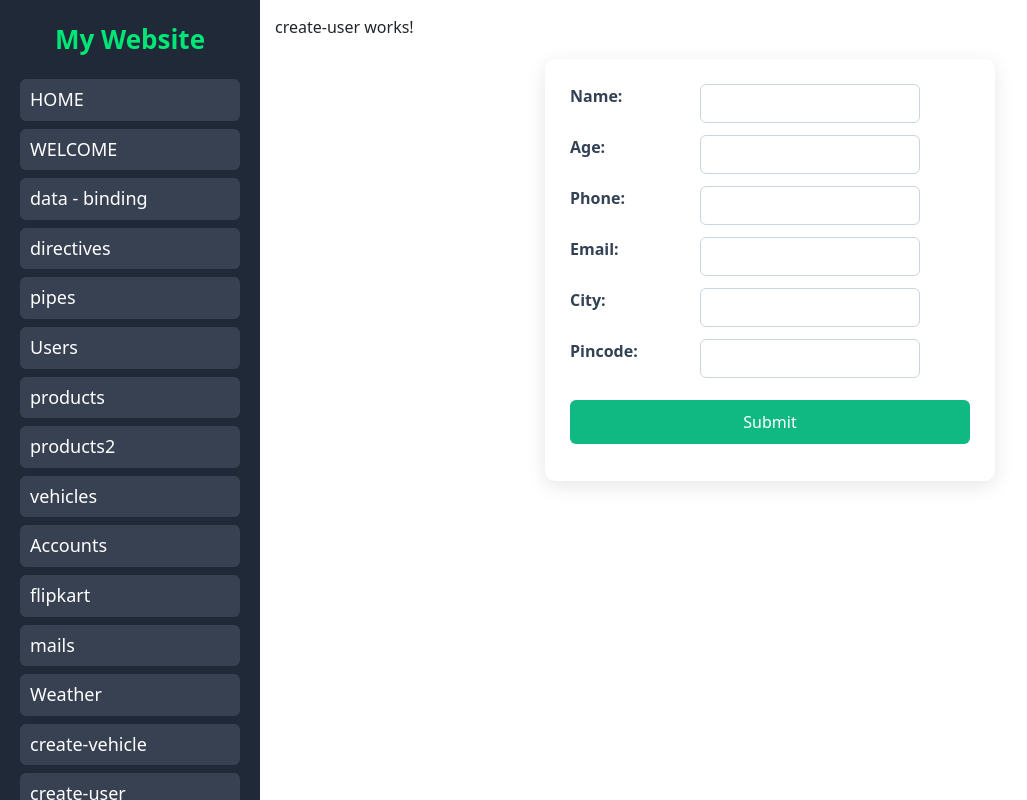
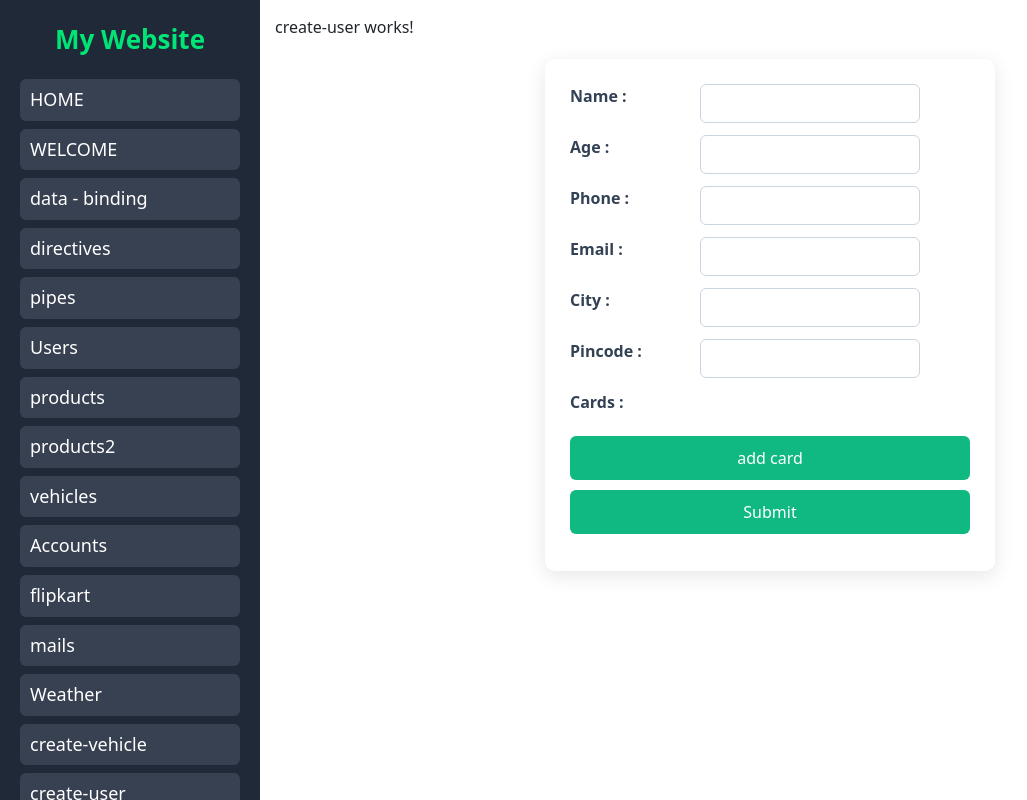
Before and after one commit to siva20510/my-app, an Angular app: page /dashboard/create-user in a window 1280 px wide. Shown: the whole page, without its empty margins (0-1027 px from the left). Built offline with nearby package versions, Linux system fonts and the light colour scheme; sample sign-in values are in the browser's storage.

Commit message:
form array

```diff
--- a/src/app/create-user/create-user.component.html
+++ b/src/app/create-user/create-user.component.html
@@ -1,25 +1,52 @@
 <p>create-user works!</p>
 
 <form [formGroup]="userForm" (ngSubmit)="submit()">
-  <label for="">Name:</label>
+  <label for="">Name :</label>
   <input type="text" formControlName="name" />
   <br />
-  <label for="">Age:</label>
+  <label for="">Age :</label>
   <input type="text" formControlName="age" />
   <br />
-  <label for="">Phone:</label>
+  <label for="">Phone :</label>
   <input type="number" formControlName="phone" />
   <br />
-  <label for="">Email:</label>
+  <label for="">Email :</label>
   <input type="email" formControlName="email" />
   <br />
   <div formGroupName="address">
-    <label for="">City:</label>
+    <label for="">City :</label>
     <input type="text" formControlName="city" />
     <br />
-    <label for="">Pincode:</label>
+    <label for="">Pincode :</label>
     <input type="text" formControlName="pincode" />
     <br />
   </div>
+
+  <label for="">Cards :</label>
+  <button type="button" (click)="addCard()">add card</button>
+
+  <div formArrayName="cards">
+    <div *ngFor="let card of cardFormArray.controls; let i = index">
+      <div formGroupName="{{ i }}">
+        <h4>card {{ i + 1 }}</h4>
+
+        <label for="">number :</label>
+        <input type="text" formControlName="number" />
+        <br />
+
+        <label for="">name :</label>
+        <input type="text" formControlName="name" />
+        <br />
+
+        <label for="">cvv :</label>
+        <input type="text" formControlName="cvv" />
+        <br />
+
+        <button (click)="deleteCard(i)">delete</button>
+        <hr />
+      </div>
+    </div>
+  </div>
+
   <input type="submit" />
 </form>
--- a/src/app/create-user/create-user.component.ts
+++ b/src/app/create-user/create-user.component.ts
@@ -1,5 +1,5 @@
 import { Component } from '@angular/core';
-import { FormControl, FormGroup } from '@angular/forms';
+import { FormArray, FormControl, FormGroup } from '@angular/forms';
 
 @Component({
   selector: 'app-create-user',
@@ -15,8 +15,27 @@ export class CreateUserComponent {
     address : new FormGroup({
       city : new FormControl(),
       pincode : new FormControl(),
-    })
+    }),
+
+    cards : new FormArray([])
   })
+
+  get cardFormArray(){
+    return this.userForm.get('cards') as FormArray;
+  }
+  addCard(){
+    this.cardFormArray.push(
+      new FormGroup({
+        number : new FormControl(),
+        name : new FormControl(),
+        cvv : new FormControl(),
+      })
+    )
+
+  }
+  deleteCard(i:number){
+    this.cardFormArray.removeAt(i);
+  }
 
   submit(){
     console.log(this.userForm);
```
